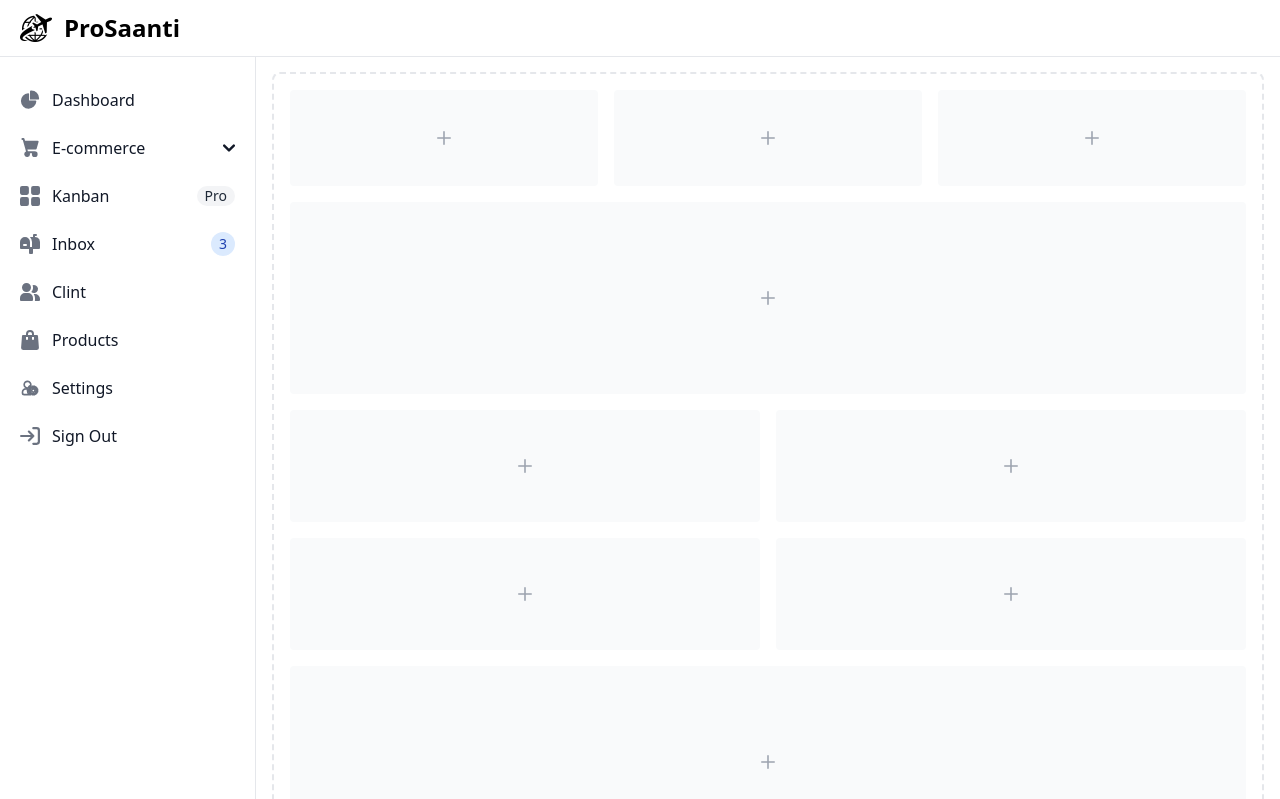
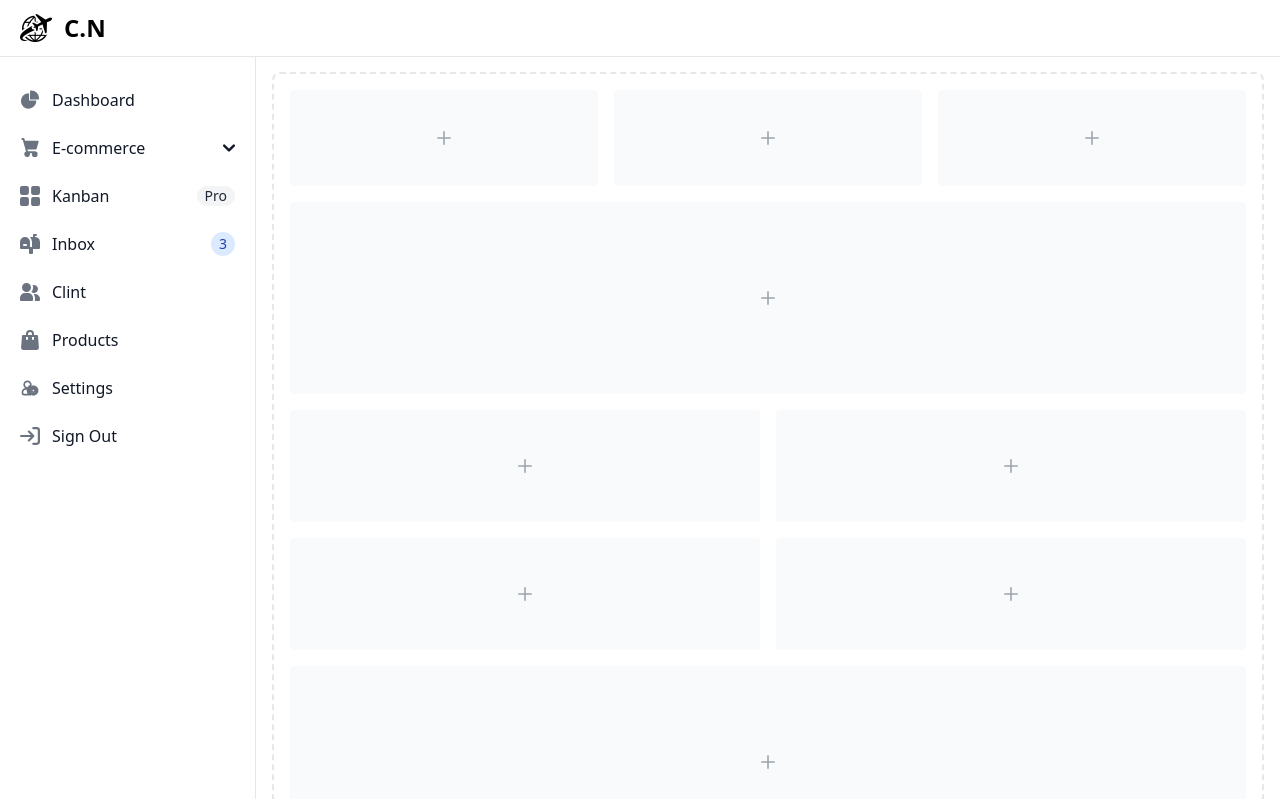
Before and after one commit to Sawjal-sikder/travel, a Django app: page /admin/ in a window 1280 px wide. Shown: the top 799 px of the page. Run offline with Django 5.2, Linux system fonts and the light colour scheme; data comes from the database, SQL or seed files in the repository; both versions use the stored data as it was after the commit.

Commit message:
like init

```diff
--- a/prosaanti/dashboard/templates/sidebar.html
+++ b/prosaanti/dashboard/templates/sidebar.html
@@ -14,7 +14,7 @@
                 </button>
                 <a href="{% url 'home' %}" class="flex ms-2 md:me-24 hover:text-indigo-800">
                     <img src="{{info.logo.url}}" class="h-8 me-3" alt="FlowBite Logo"/>
-                    <span class="self-center text-xl font-semibold sm:text-2xl whitespace-nowrap dark:text-white">ProSaanti</span>
+                    <span class="self-center text-xl font-semibold sm:text-2xl whitespace-nowrap dark:text-white">{{info.name}}</span>
                 </a>
             </div>
             <!--      <div class="flex items-center">-->
```
Also changed, not shown: prosaanti/db.sqlite3, prosaanti/media/company_logos/travel-icon_7UwvyTi.png (added), prosaanti/media/company_logos/travel-icon_FM7Aaqf.png (added).
